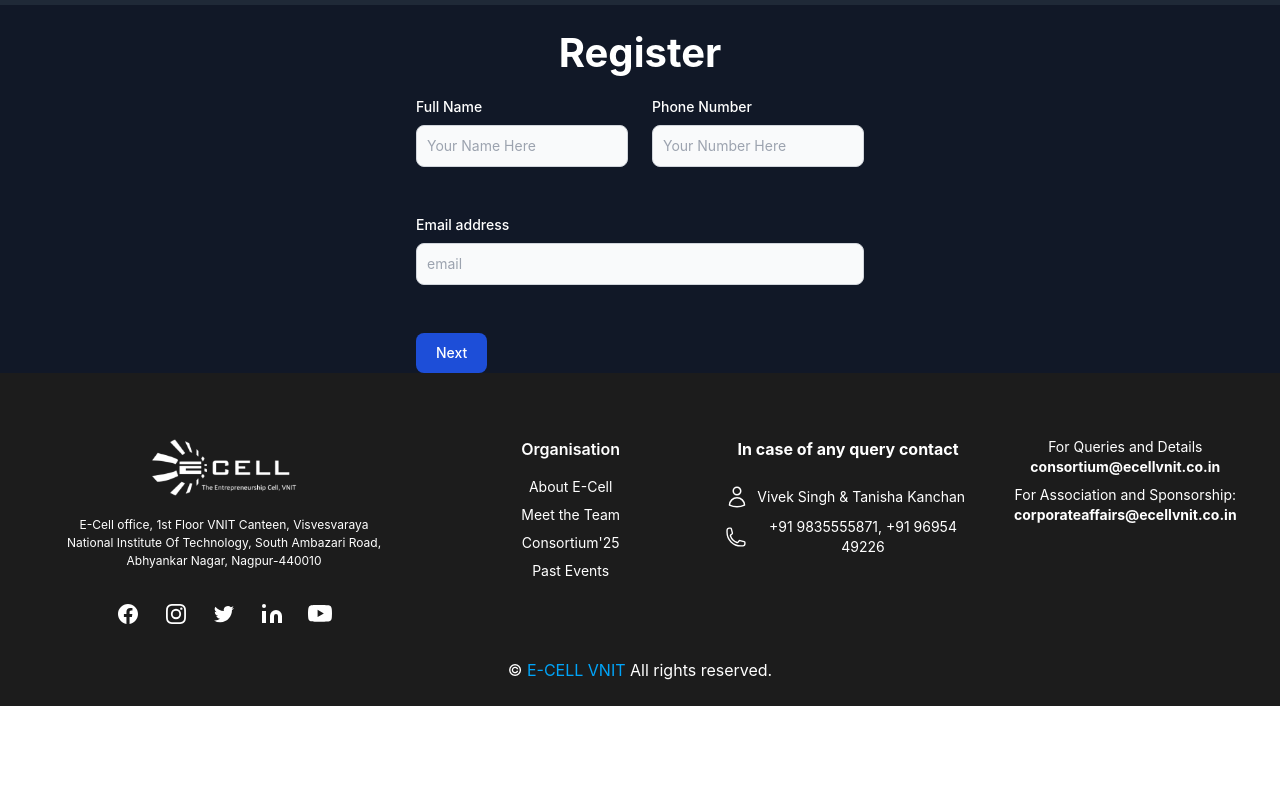
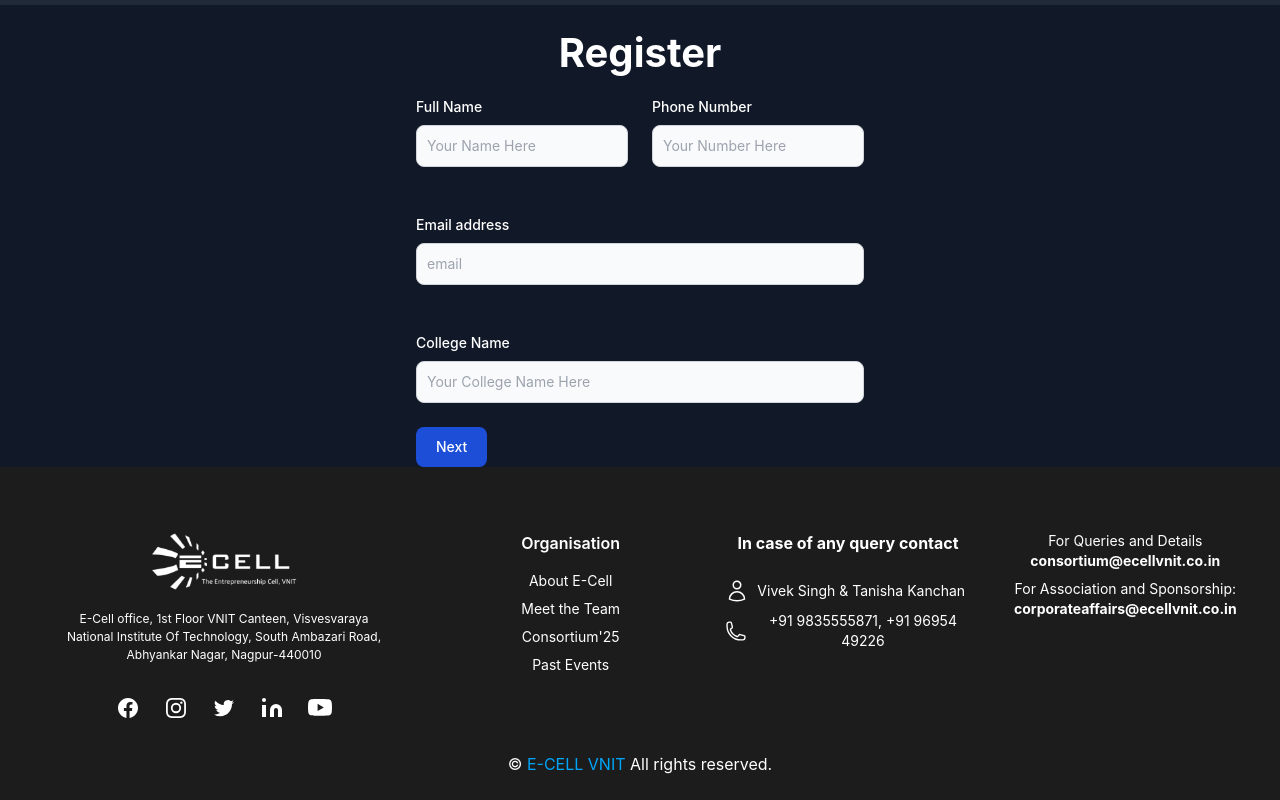
Before and after one commit to venom76568/ceo25-public, a React (Create React App) app: page / in a window 1280 px wide. Shown: the part 2108-2908 px from the top of the page. Before the commit the page ends 2814 px from the top, so only its background shows below. Built offline with nearby package versions, Linux system fonts and the light colour scheme.

Commit message:
Update Form1.jsx

```diff
--- a/src/components/Form.jsx
+++ b/src/components/Form.jsx
@@ -15,6 +15,7 @@
     phone: "",
     email: "",
     box: "",
+    college: "",
     question1: "",
     question2: "",
     question3: "",
@@ -151,6 +152,27 @@
           <span style={{ color: "red" }}>{errors.email}</span>
           <br />
         </div>
+        <div>
+            <label className="block mb-2 text-sm font-medium text-white">
+              College Name
+            </label>
+            <input
+              type="text"
+              id="name"
+              className="bg-gray-50 border border-gray-300 text-gray-900 text-sm rounded-lg focus:ring-blue-500 focus:border-blue-500 block w-full p-2.5 dark:bg-gray-700 dark:border-gray-600 dark:placeholder-gray-400 dark:text-white dark:focus:ring-blue-500 dark:focus:border-blue-500"
+              placeholder="Your College Name Here"
+              // pattern={field.pattern}
+              required
+              // value={formData.field.name}
+              // value={formData[field.name]}
+              // onChange={handleChange}
+              name="college"
+              value={formData.college}
+              onChange={handleChange}
+            />
+            <span style={{ color: "red" }}>{errors.college}</span>
+            <br />
+          </div>
         {currentStep === 2 && (
           <>
             {/* Additional fields for the second step */}
```
